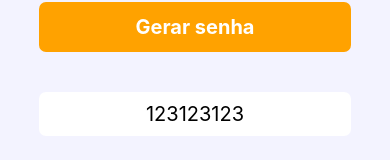
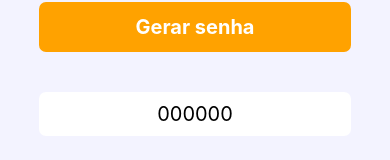
Before and after one commit to projetoweb2/MyAPP, a React Native app: screen / in a window 390 px wide. Shown: the part 488-648 px from the top of the page. Built offline with nearby package versions, Linux system fonts and the light colour scheme.

Commit message:
Passando os parametros: nome do estado e valor do estado

```diff
--- a/App.js
+++ b/App.js
@@ -1,9 +1,12 @@
-import React from 'react';
+import React, { useState } from 'react';
 import { View, Text, StyleSheet, Image, TouchableOpacity } from 'react-native';
 
 import Slider from '@react-native-community/slider';
 
 export default function App(){
+  const [password, setPassword] = useState('000000');
+  //Cria um array e passa dois parâmetros, nome do estado e a função pra trocar o valor desse estado.
+  //Dentro do parênteses é o valor que esse estado vai começar
 
   function generatePass() {
     alert('Clicou no botão')
@@ -33,7 +36,7 @@ export default function App(){
       </TouchableOpacity>
 
       <View style={styles.area}>
-        <Text style={styles.password}>123123123</Text>
+        <Text style={styles.password}>{password}</Text>
       </View>
     </View>
 
```
